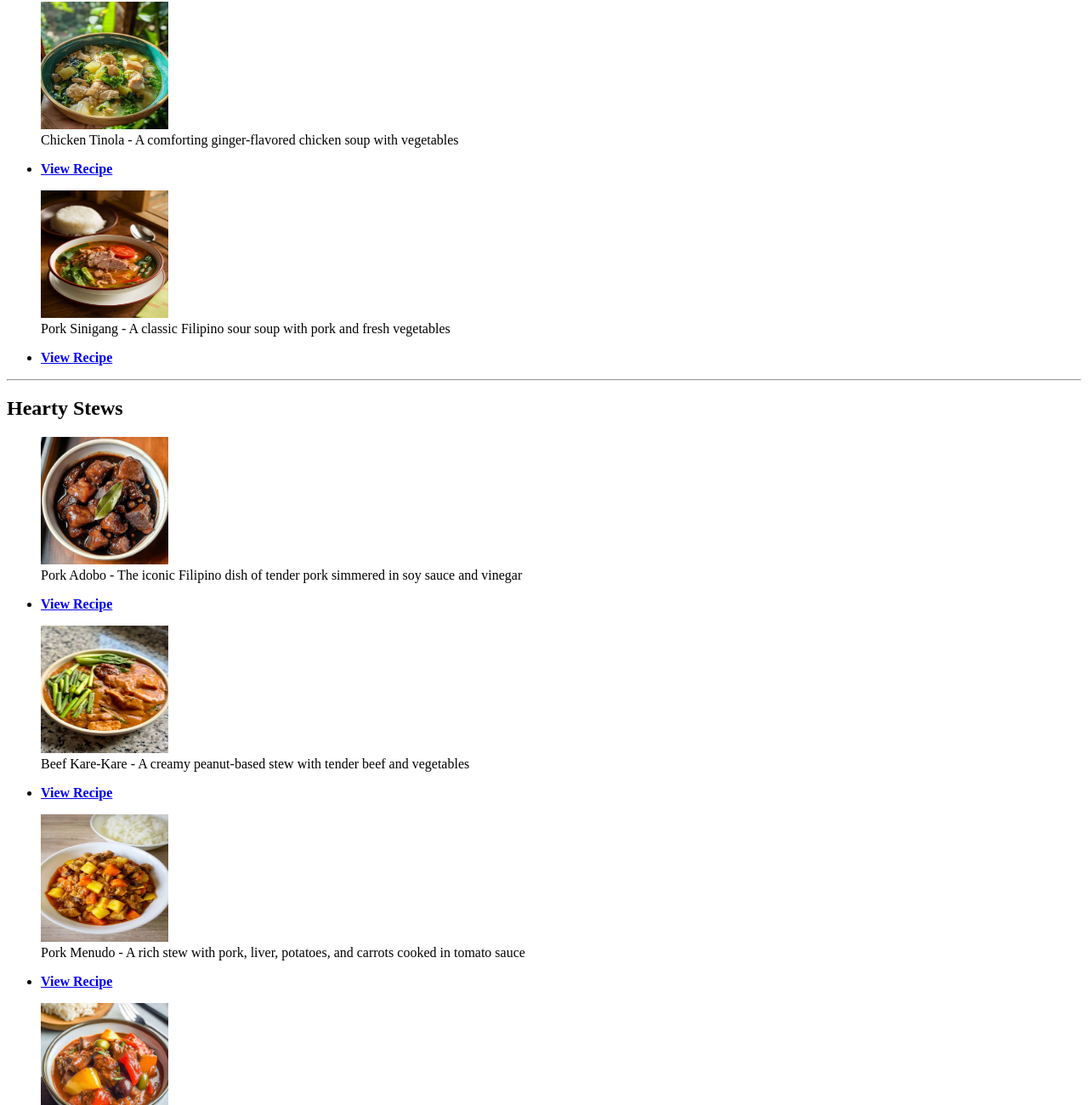
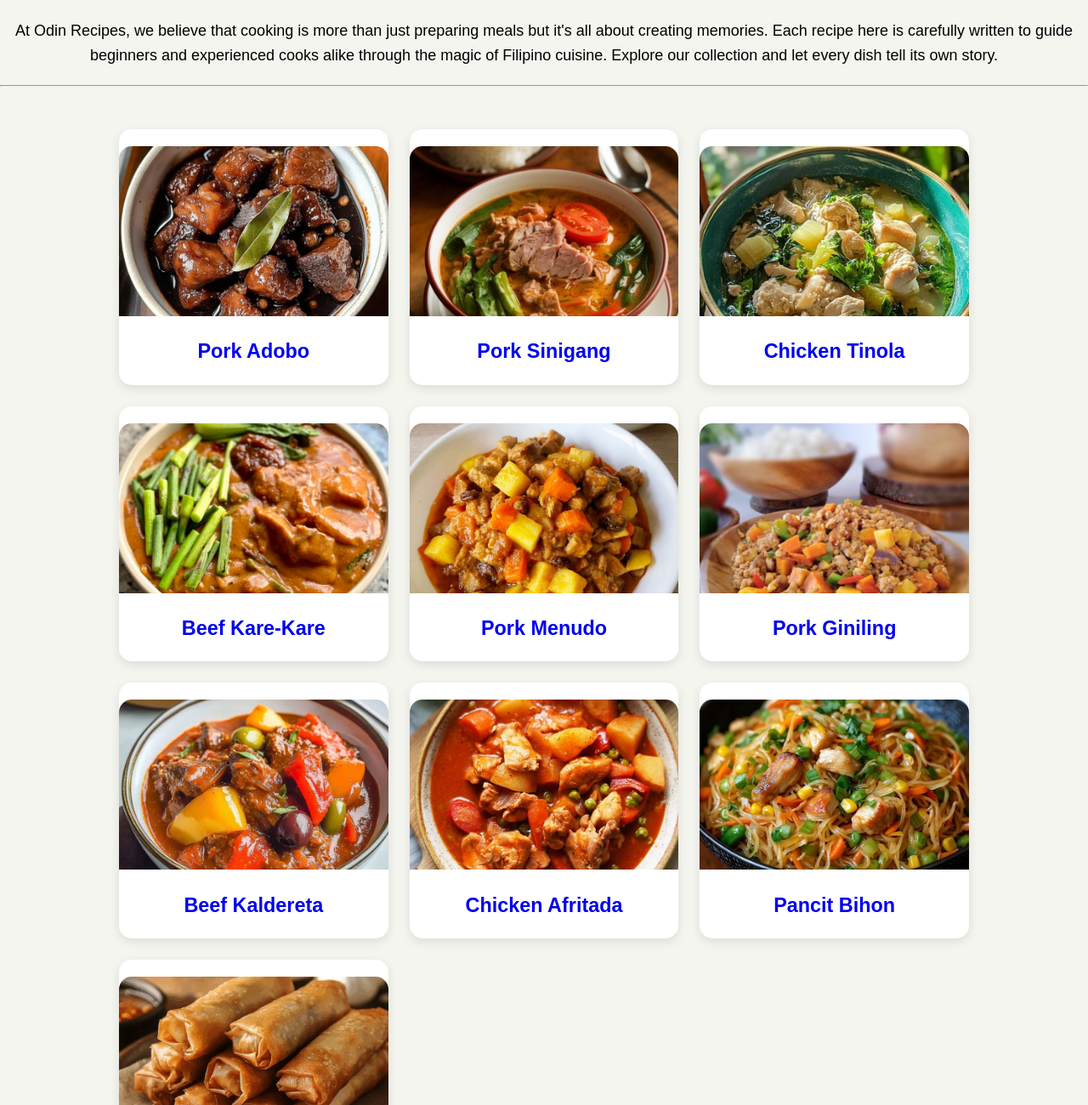
Before and after one commit to jaycoder132/odin-recipes, a plain HTML site: page index.html in a window 1280 px wide. Shown: the part 320-1620 px from the top of the page at 85% size. Drawn offline with Linux system fonts and the light colour scheme.

Commit message:
Add css into the code and change the index.html to more modern ux

```diff
--- /dev/null
+++ b/css/style.css
@@ -0,0 +1,97 @@
+body {
+    font-size: 20px;
+    font-family: Arial, Helvetica, sans-serif;
+    background-color: #F5F5F0;
+    text-align: center;
+    margin: 0;
+    padding: 0;
+    line-height: 1.6;
+}
+
+main {
+    max-width: 900px;
+    margin: auto;
+    padding: 40px 20px;
+}
+
+nav {
+    background-color: #C2A68C;
+    padding: 15px;
+}
+
+nav ul {
+    display: flex;
+    gap: 2rem;
+    list-style-type: none;
+    justify-content: center;
+    gap: 30px;
+    margin: 0;
+    padding: 0;
+}
+
+nav ul li a {
+    text-decoration: none;
+    color: #E6D8C3;
+    font-size: 18px;
+    font-weight: bold;
+    transition: 0.3s;
+}
+
+nav a:hover {
+    color: #5D866C;
+}
+
+h1, h2, h3 {
+    text-align: center;
+    margin-bottom: 20px;
+}
+
+p, ul, ol {
+    font-size: 18px;
+    margin-bottom: 20px;
+}
+
+img {
+    display: block;
+    margin: 20px auto;
+    border-radius: 10px;
+    width: 80%;
+    max-width: 600px;
+}
+
+.recipe-grid {
+    display: grid;
+    grid-template-columns: repeat(auto-fit, minmax(250px, 1fr));
+    gap: 25px;
+    padding: 40px 20px;
+    max-width: 1000px;
+    margin: auto;
+}
+
+.recipe-card {
+    background: white;
+    border-radius: 15px;
+    padding-bttom: 20px;
+    text-decoration: none;
+    box-shadow: 0px 4px 12px rgba(0,0,0,0.1);
+    transition: 0.3s;
+}
+
+.recipe-card img {
+    width: 100%;
+    height: 200px;
+    object-fit: cover;
+    border-radius: 15px 15px 0 0;
+}
+
+.reciper-card h3 {
+    text-align: center;
+    color: #333;
+    font-size: 20px;
+    margin-top: 10px;
+}
+
+.recipe-card:hover {
+    transform: scale(1.03);
+    box-shadow: 0px 8px 20px rgba(0,0,0,0.15);
+}
--- a/index.html
+++ b/index.html
@@ -3,9 +3,17 @@
 <head>
     <meta charset="UTF-8">
     <title>Odin Recipes</title>
+    <link rel="stylesheet" href="./css/style.css"/>
 </head>
 <body>
-
+    <!-- Navigation Bar-->
+    <nav>
+        <ul>
+            <li><a href="index.html">Home</a></li>
+            <li><a href="recipes.html">Recipes</a></li>
+            <li><a href="extras.html">Extras</a></li>
+        </ul>
+    </nav>
     <!-- Welcome Section -->
     <header>
         <h1>Welcome to Odin Recipes</h1>
@@ -26,129 +34,57 @@
     <hr>
 
     <!-- Soups Section -->
-    <section>
-        <h2>Comforting Soups</h2>
+    <section class="recipe-grid">
+        <a href="./recipes/adobo.html" class="recipe-card">
+            <img src="./images/adobo.jpeg" alt="Pork Adobo">
+            <h3>Pork Adobo</h3>
+        </a>
 
-        <article>
-            <figure>
-                <img src="./images/tinola.jpeg" width="150" height="150" alt="Chicken Tinola">
-                <figcaption>Chicken Tinola - A comforting ginger-flavored chicken soup with vegetables</figcaption>
-            </figure>
-            <ul>
-                <li><a href="./recipes/tinola.html"><strong>View Recipe</strong></a></li>
-            </ul>
-        </article>
+         <a href="./recipes/sinigang.html" class="recipe-card">
+            <img src="./images/sinigang.jpeg" alt="Pork Sinigang">
+            <h3>Pork Sinigang</h3>
+        </a>
 
-        <article>
-            <figure>
-                <img src="./images/sinigang.jpeg" width="150" height="150" alt="Pork Sinigang">
-                <figcaption>Pork Sinigang - A classic Filipino sour soup with pork and fresh vegetables</figcaption>
-            </figure>
-            <ul>
-                <li><a href="./recipes/sinigang.html"><strong>View Recipe</strong></a></li>
-            </ul>
-        </article>
-    </section>
+         <a href="./recipes/tinola.html" class="recipe-card">
+            <img src="./images/tinola.jpeg" alt="Chicken Tinola">
+            <h3>Chicken Tinola</h3>
+        </a>
 
-    <hr>
+         <a href="./recipes/karekare.html" class="recipe-card">
+            <img src="images/karekare.jpeg" alt="Beef Kare-Kare">
+            <h3>Beef Kare-Kare</h3>
+        </a>
 
-    <!-- Hearty Stews Section -->
-    <section>
-        <h2>Hearty Stews</h2>
+         <a href="./recipes/menudo.html" class="recipe-card">
+            <img src="images/menudo.jpeg" alt="Pork Menudo">
+            <h3>Pork Menudo</h3>
+        </a>
 
-        <article>
-            <figure>
-                <img src="./images/adobo.jpeg" width="150" height="150" alt="Pork Adobo">
-                <figcaption>Pork Adobo - The iconic Filipino dish of tender pork simmered in soy sauce and vinegar</figcaption>
-            </figure>
-            <ul>
-                <li><a href="./recipes/adobo.html"><strong>View Recipe</strong></a></li>
-            </ul>
-        </article>
+        <a href="./recipes/giniling.html" class="recipe-card">
+            <img src="images/giniling.jpeg" alt="Pork Giniling">
+            <h3>Pork Giniling</h3>
+        </a>
 
-        <article>
-            <figure>
-                <img src="./images/karekare.jpeg" width="150" height="150" alt="Beef Kare-Kare">
-                <figcaption>Beef Kare-Kare - A creamy peanut-based stew with tender beef and vegetables</figcaption>
-            </figure>
-            <ul>
-                <li><a href="./recipes/karekare.html"><strong>View Recipe</strong></a></li>
-            </ul>
-        </article>
+        <a href="./recipes/kaldereta.html" class="recipe-card">
+            <img src="images/kaldereta.jpeg" alt="Beef Kaldereta">
+            <h3>Beef Kaldereta</h3>
+        </a>
 
-        <article>
-            <figure>
-                <img src="./images/menudo.jpeg" width="150" height="150" alt="Pork Menudo">
-                <figcaption>Pork Menudo - A rich stew with pork, liver, potatoes, and carrots cooked in tomato sauce</figcaption>
-            </figure>
-            <ul>
-                <li><a href="./recipes/menudo.html"><strong>View Recipe</strong></a></li>
-            </ul>
-        </article>
+        <a href="./recipes/afritada.html" class="recipe-card">
+            <img src="images/afritada.jpeg" alt="Chicken Afritada">
+            <h3>Chicken Afritada</h3>
+        </a>
 
-        <article>
-            <figure>
-                <img src="./images/kaldereta.jpeg" width="150" height="150" alt="Beef Kaldereta">
-                <figcaption>Beef Kaldereta - A hearty beef stew with tomato sauce, liver spread, and vegetables</figcaption>
-            </figure>
-            <ul>
-                <li><a href="./recipes/kaldereta.html"><strong>View Recipe</strong></a></li>
-            </ul>
-        </article>
+        <a href="./recipes/pancit.html" class="recipe-card">
+            <img src="images/pancit.jpeg" alt="Pancit Bihon">
+            <h3>Pancit Bihon</h3>
+        </a>
 
-        <article>
-            <figure>
-                <img src="./images/afritada.jpeg" width="150" height="150" alt="Chicken Afritada">
-                <figcaption>Chicken Afritada - Chicken cooked in a savory tomato-based sauce with vegetables</figcaption>
-            </figure>
-            <ul>
-                <li><a href="./recipes/afritada.html"><strong>View Recipe</strong></a></li>
-            </ul>
-        </article>
-    </section>
+        <a href="./recipes/lumpia.html" class="recipe-card">
+            <img src="images/lumpia.jpeg" alt="Pork Lumpia">
+            <h3>Pork Lumpia</h3>
+        </a>
 
-    <hr>
-
-    <!-- Noodles Section -->
-    <section>
-        <h2>Festive Noodles</h2>
-
-        <article>
-            <figure>
-                <img src="./images/pancit.jpeg" width="150" height="150" alt="Pancit Bihon">
-                <figcaption>Pancit Bihon - Stir-fried rice noodles with meat and vegetables</figcaption>
-            </figure>
-            <ul>
-                <li><a href="./recipes/pancit.html"><strong>View Recipe</strong></a></li>
-            </ul>
-        </article>
-    </section>
-
-    <hr>
-
-    <!-- Snacks Section -->
-    <section>
-        <h2>Snacks & Appetizers</h2>
-
-        <article>
-            <figure>
-                <img src="./images/lumpia.jpeg" width="150" height="150" alt="Pork Lumpia">
-                <figcaption>Pork Lumpia - Crispy spring rolls filled with pork and vegetables</figcaption>
-            </figure>
-            <ul>
-                <li><a href="./recipes/lumpia.html"><strong>View Recipe</strong></a></li>
-            </ul>
-        </article>
-
-        <article>
-            <figure>
-                <img src="./images/giniling.jpeg" width="150" height="150" alt="Pork Giniling">
-                <figcaption>Pork Giniling - Ground pork cooked with vegetables in tomato sauce</figcaption>
-            </figure>
-            <ul>
-                <li><a href="./recipes/giniling.html"><strong>View Recipe</strong></a></li>
-            </ul>
-        </article>
     </section>
 
     <hr>
```
